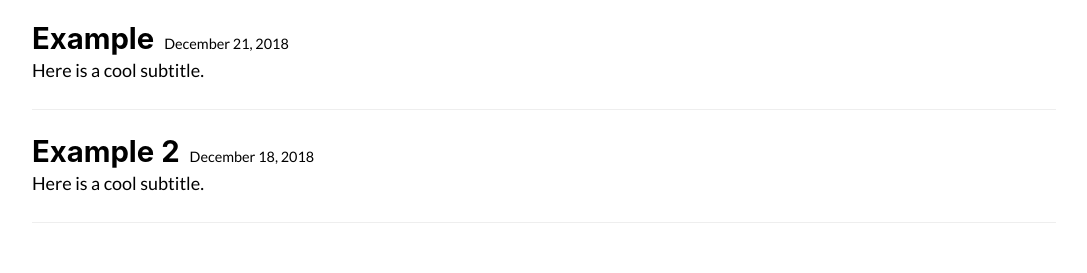
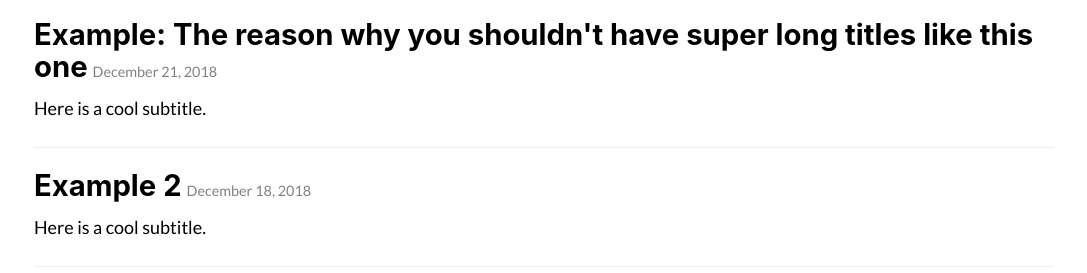
Before and after one commit to jcayabyab/jcayabyab.com, a Gatsby site: page /blog in a window 1280 px wide. Shown: the part 195-468 px from the top of the page, without its empty margins (96-1183 px from the left). Built offline with nearby package versions, Linux system fonts and the light colour scheme; Gatsby itself is replaced by a stand-in of ours; some packages are replaced by stand-ins of ours.

Commit message:
add more blog styling

```diff
--- a/src/assets/blogposts/personal/example/example.md
+++ b/src/assets/blogposts/personal/example/example.md
@@ -1,7 +1,7 @@
 ---
 path: "/blog/example"
 date: "2018-12-21"
-title: "Example"
+title: "Example: The reason why you shouldn't have super long titles like this one"
 subtitle: "Here is a cool subtitle."
 author: "Jofred Cayabyab"
 type: "personal"
--- a/src/assets/blogposts/tech/techex/techex.md
+++ b/src/assets/blogposts/tech/techex/techex.md
@@ -5,7 +5,7 @@ title: "Tech Ex"
 subtitle: "Here is a cool subtitle."
 author: "Jofred Cayabyab"
 type: "tech"
-published: true
+published: false
 ---
 
 This is my very first tech blog post in Gatsby.
--- a/src/components/BlogPreview.js
+++ b/src/components/BlogPreview.js
@@ -8,6 +8,8 @@ const LinkWrapper = styled(Link)`
   text-decoration: none;
   color: inherit;
   margin: 2px;
+  display: block;
+  padding-top: 20px;
 `;
 
 const Wrapper = styled.div`
@@ -16,22 +18,16 @@ const Wrapper = styled.div`
   }
 `;
 
-const Header = styled.div`
-  display: flex;
-  justify-content: flex-start;
-  align-items: baseline;
-`;
-
 const BlogPreview = ({ post }) => {
   const { title, date, path, subtitle } = post;
 
   return (
     <LinkWrapper to={path}>
       <Wrapper>
-        <Header>
-          <h2>{title}</h2>
-          <small style={{ margin: "0 10px" }}>{formatDate(date)}</small>
-        </Header>
+        <div style={{ marginBottom: "10px" }}>
+          <h2 style={{ display: "inline", margin: 0 }}>{title}</h2>
+          <small style={{ color: "gray", marginLeft: "5px" }}>{formatDate(date)}</small>
+        </div>
         <p>{subtitle}</p>
       </Wrapper>
       <hr style={{ margin: 0, background: "#eee" }} />
--- a/src/pages/blog.js
+++ b/src/pages/blog.js
@@ -78,13 +78,17 @@ class BlogPage extends Component {
 
     switch (this.state.selectedTab) {
       case "tech":
-        return techPosts.map(({ node }) => (
-          <BlogPreview key={node.id} post={{ ...node.frontmatter }} />
-        ));
+        return techPosts.length
+          ? techPosts.map(({ node }) => (
+              <BlogPreview key={node.id} post={{ ...node.frontmatter }} />
+            ))
+          : "Look out for posts very soon!";
       case "personal":
-        return personalPosts.map(({ node }) => (
-          <BlogPreview key={node.id} post={{ ...node.frontmatter }} />
-        ));
+        return personalPosts.length
+          ? personalPosts.map(({ node }) => (
+              <BlogPreview key={node.id} post={{ ...node.frontmatter }} />
+            ))
+          : "Look out for posts very soon!";
       default:
         console.log(this.state.selectedTab);
         return (
@@ -114,7 +118,7 @@ export const query = graphql`
   query BlogIndexQuery {
     allMarkdownRemark(
       limit: 10
-      sort: {fields: [frontmatter___date], order: DESC }
+      sort: { fields: [frontmatter___date], order: DESC }
       filter: { frontmatter: { published: { eq: true } } }
     ) {
       edges {
--- a/src/templates/blog-post.js
+++ b/src/templates/blog-post.js
@@ -26,7 +26,7 @@ const Template = ({ data }) => {
     <Layout>
       <Wrapper>
         <h1 style={{ fontSize: "32pt" }}>{title}</h1>
-        <h4>{subtitle}</h4>
+        <h4 style={{marginBottom: "5px"}}>{subtitle}</h4>
         <DateAndAuthor>
           <small>
             <FontAwesomeIcon icon="calendar-day" />
```
Also changed, not shown: src/assets/blogposts/template/template.md (renamed from src/assets/blogposts/personal/template/template.md).
